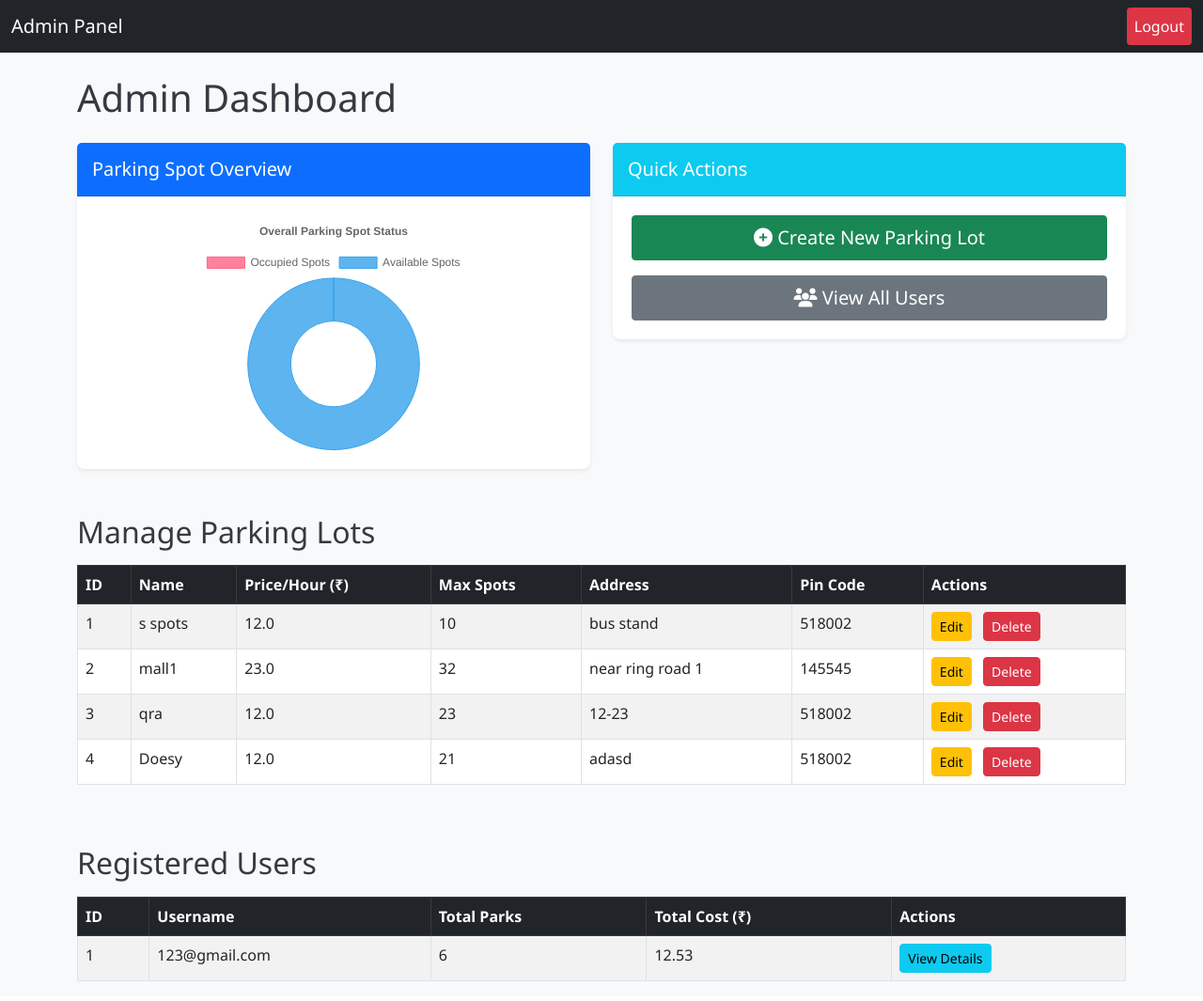
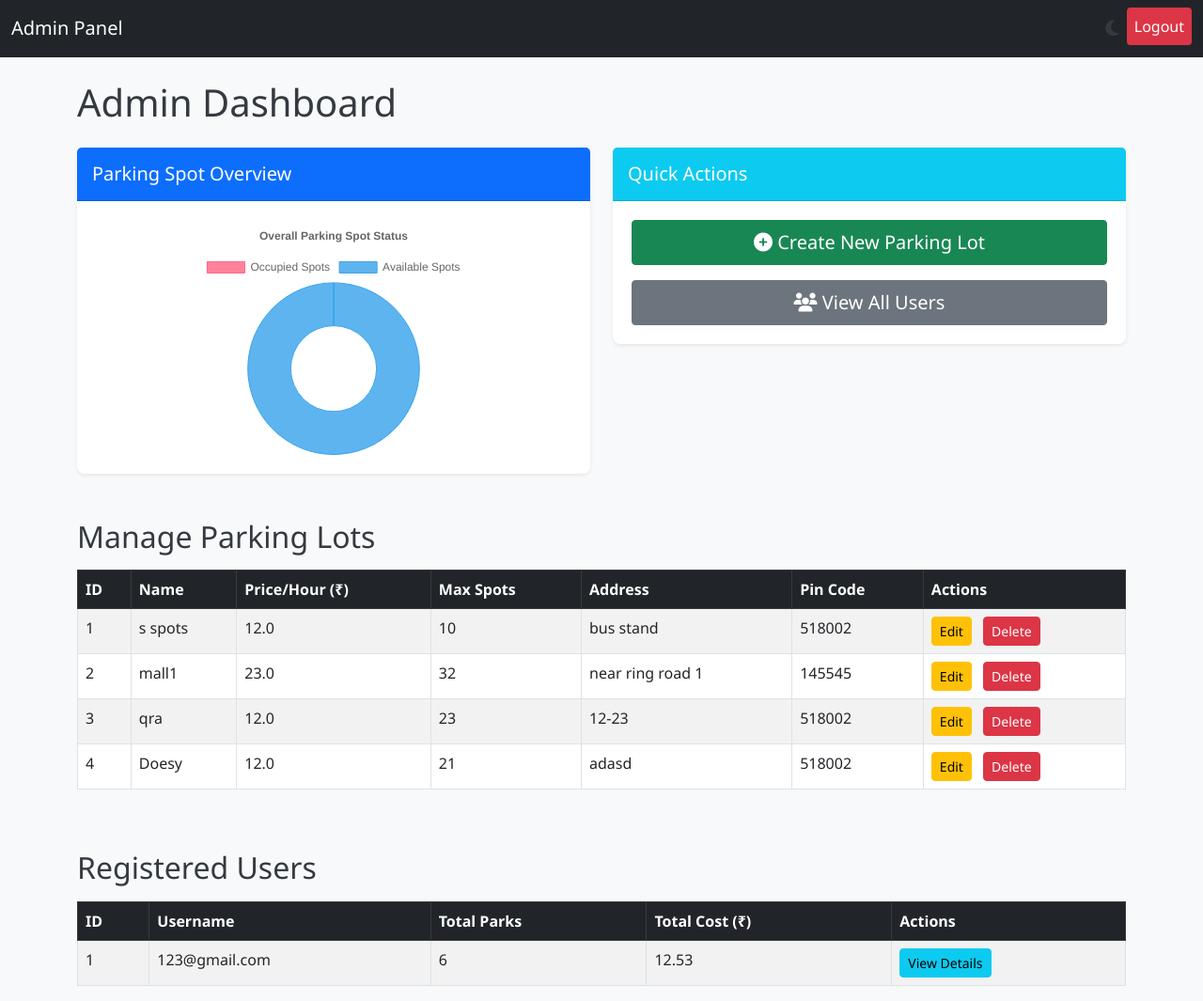
Before and after one commit to rajasekhar1103/vehicle_parking_app, a Flask app: page /admin in a window 1280 px wide. Shown: the whole page at 94% size. Before the commit the page ends 1044 px from the top, so only its background shows below. Run offline with Flask 3, Linux system fonts and the light colour scheme; a user stored in the database is signed in; data comes from the database, SQL or seed files in the repository.

Commit message:
dark mode is added

```diff
--- /dev/null
+++ b/static/darkmode.js
@@ -0,0 +1,54 @@
+// Dark mode toggle functionality
+document.addEventListener('DOMContentLoaded', function() {
+    // Check for saved theme preference or default to light mode
+    const currentTheme = localStorage.getItem('theme') || 'light';
+    const html = document.documentElement;
+
+    if (currentTheme === 'dark') {
+        html.setAttribute('data-bs-theme', 'dark');
+    }
+
+    // Create theme toggle button
+    const themeToggle = document.createElement('button');
+    themeToggle.className = 'theme-toggle';
+    themeToggle.innerHTML = currentTheme === 'dark' ? '<i class="fas fa-sun"></i>' : '<i class="fas fa-moon"></i>';
+    themeToggle.title = currentTheme === 'dark' ? 'Switch to Light Mode' : 'Switch to Dark Mode';
+    themeToggle.setAttribute('aria-label', currentTheme === 'dark' ? 'Switch to Light Mode' : 'Switch to Dark Mode');
+
+    // Insert toggle button in navbar if it exists
+    const navbarNav = document.querySelector('.navbar-nav.ms-auto');
+    if (navbarNav) {
+        const li = document.createElement('li');
+        li.className = 'nav-item';
+        li.appendChild(themeToggle);
+        navbarNav.insertBefore(li, navbarNav.firstChild);
+    } else {
+        // If no navbar, add to the top-right corner of the page
+        themeToggle.style.position = 'fixed';
+        themeToggle.style.top = '20px';
+        themeToggle.style.right = '20px';
+        themeToggle.style.zIndex = '1050';
+        document.body.appendChild(themeToggle);
+    }
+
+    // Toggle theme function
+    function toggleTheme() {
+        const currentTheme = html.getAttribute('data-bs-theme');
+        if (currentTheme === 'dark') {
+            html.removeAttribute('data-bs-theme');
+            localStorage.setItem('theme', 'light');
+            themeToggle.innerHTML = '<i class="fas fa-moon"></i>';
+            themeToggle.title = 'Switch to Dark Mode';
+            themeToggle.setAttribute('aria-label', 'Switch to Dark Mode');
+        } else {
+            html.setAttribute('data-bs-theme', 'dark');
+            localStorage.setItem('theme', 'dark');
+            themeToggle.innerHTML = '<i class="fas fa-sun"></i>';
+            themeToggle.title = 'Switch to Light Mode';
+            themeToggle.setAttribute('aria-label', 'Switch to Light Mode');
+        }
+    }
+
+    // Add click event listener
+    themeToggle.addEventListener('click', toggleTheme);
+});
--- a/static/style.css
+++ b/static/style.css
@@ -54,8 +113,25 @@ body {
 /* Specific styling for forms within cards */
 .form-control {
     border-radius: 0.25rem;
+    transition: background-color 0.3s ease, border-color 0.3s ease, color 0.3s ease;
 }
 
 .btn {
     border-radius: 0.25rem;
 }
+
+/* Dark mode toggle button */
+.theme-toggle {
+    background: none;
+    border: none;
+    color: inherit;
+    font-size: 1.2rem;
+    cursor: pointer;
+    padding: 0.5rem;
+    border-radius: 0.25rem;
+    transition: background-color 0.3s ease;
+}
+
+.theme-toggle:hover {
+    background-color: rgba(255, 255, 255, 0.1);
+}
--- a/templates/admin_dashboard.html
+++ b/templates/admin_dashboard.html
@@ -147,6 +147,7 @@
 
     <!-- Scripts -->
     <script src="https://cdn.jsdelivr.net/npm/bootstrap@5.3.0/dist/js/bootstrap.bundle.min.js"></script>
+    <script src="{{ url_for('static', filename='darkmode.js') }}"></script>
     <script>
         document.addEventListener('DOMContentLoaded', function() {
             const occupiedSpots = parseInt("{{ occupied_spots | tojson | safe }}");
--- a/templates/admin_user_details.html
+++ b/templates/admin_user_details.html
@@ -88,5 +88,6 @@
     </div>
 
     <script src="https://cdn.jsdelivr.net/npm/bootstrap@5.3.0/dist/js/bootstrap.bundle.min.js"></script>
+    <script src="{{ url_for('static', filename='darkmode.js') }}"></script>
 </body>
 </html>
--- a/templates/create_lot.html
+++ b/templates/create_lot.html
@@ -66,5 +66,6 @@
         </div>
     </div>
     <script src="https://cdn.jsdelivr.net/npm/bootstrap@5.3.0/dist/js/bootstrap.bundle.min.js"></script>
+    <script src="{{ url_for('static', filename='darkmode.js') }}"></script>
 </body>
 </html>
--- a/templates/edit_lot.html
+++ b/templates/edit_lot.html
@@ -66,5 +66,6 @@
         </div>
     </div>
     <script src="https://cdn.jsdelivr.net/npm/bootstrap@5.3.0/dist/js/bootstrap.bundle.min.js"></script>
+    <script src="{{ url_for('static', filename='darkmode.js') }}"></script>
 </body>
 </html>
--- a/templates/home.html
+++ b/templates/home.html
@@ -28,5 +28,6 @@
     </div>
 
     <script src="https://cdn.jsdelivr.net/npm/bootstrap@5.3.0/dist/js/bootstrap.bundle.min.js"></script>
+    <script src="{{ url_for('static', filename='darkmode.js') }}"></script>
 </body>
 </html>
--- a/templates/login.html
+++ b/templates/login.html
@@ -41,5 +41,6 @@
     </div>
 
     <script src="https://cdn.jsdelivr.net/npm/bootstrap@5.3.0/dist/js/bootstrap.bundle.min.js"></script>
+    <script src="{{ url_for('static', filename='darkmode.js') }}"></script>
 </body>
 </html>
--- a/templates/register.html
+++ b/templates/register.html
@@ -41,5 +41,6 @@
     </div>
 
     <script src="https://cdn.jsdelivr.net/npm/bootstrap@5.3.0/dist/js/bootstrap.bundle.min.js"></script>
+    <script src="{{ url_for('static', filename='darkmode.js') }}"></script>
 </body>
 </html>
--- a/templates/user_dashboard.html
+++ b/templates/user_dashboard.html
@@ -169,6 +169,7 @@
     </div>
 
     <script src="https://cdn.jsdelivr.net/npm/bootstrap@5.3.0/dist/js/bootstrap.bundle.min.js"></script>
+    <script src="{{ url_for('static', filename='darkmode.js') }}"></script>
     <script>
         document.addEventListener('DOMContentLoaded', function() {
             const totalParkingHours = parseFloat("{{ total_parking_hours | tojson }}");
```
Also changed, not shown: other parts of static/style.css (+59 -0 lines).
